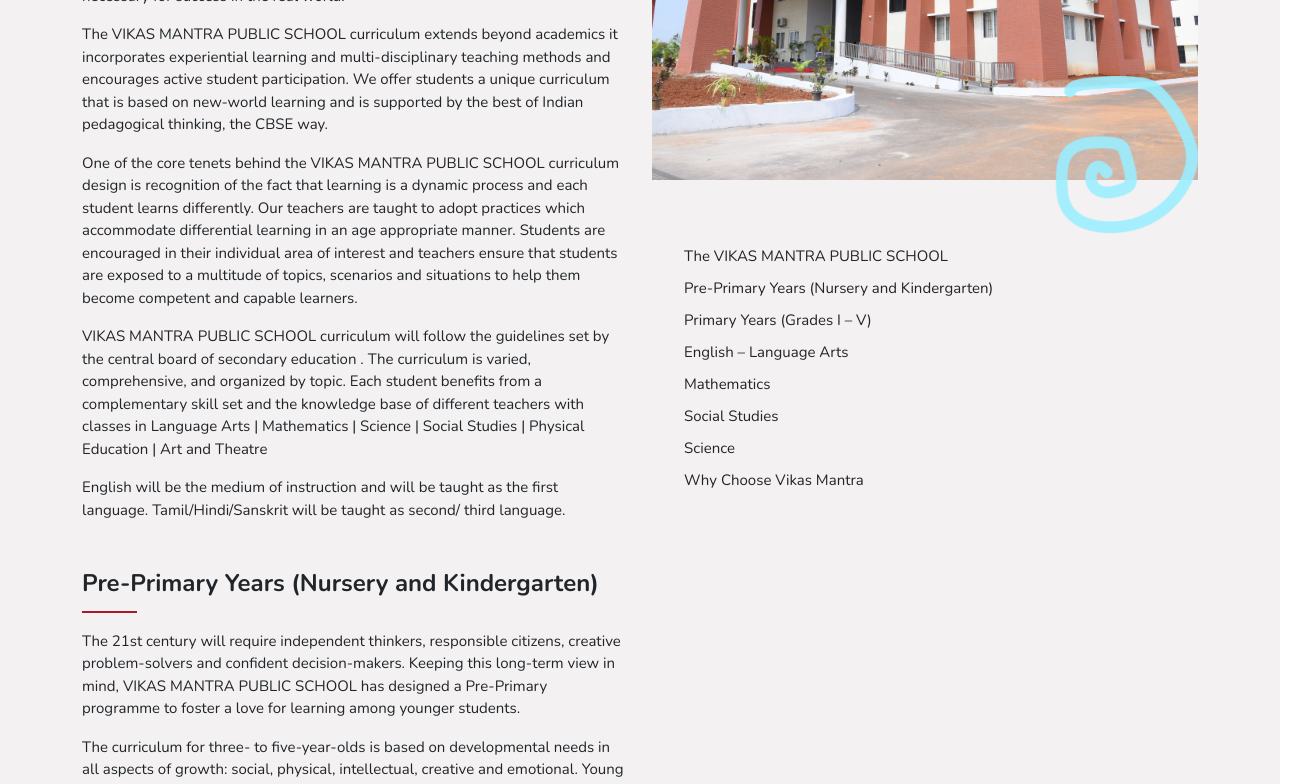
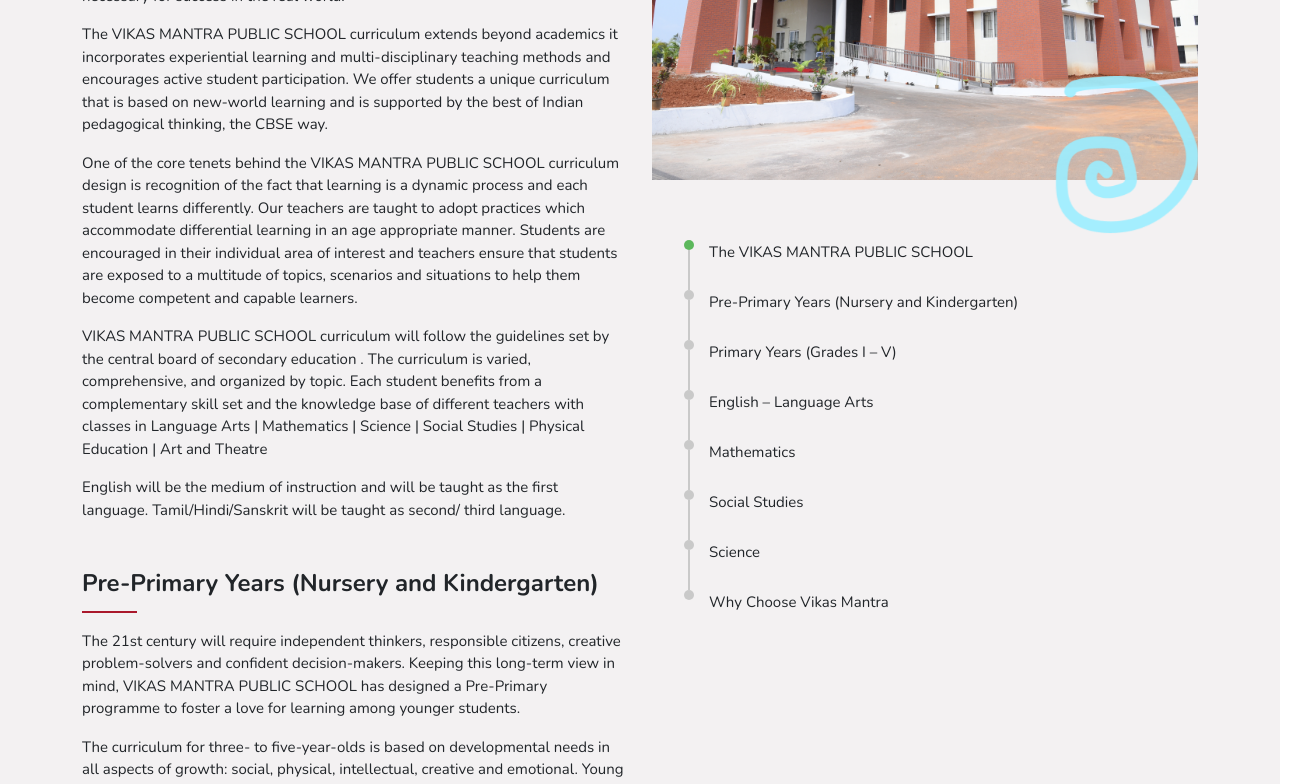
Before and after one commit to preethi-benfy/vikas-mantra-new, a Next.js app: page /learning/curriculum in a window 1280 px wide. Shown: the part 521-1305 px from the top of the page, 1314 px wide, since content can reach past the window. Built offline with nearby package versions, Linux system fonts and the light colour scheme.

Commit message:
learning optimized

```diff
--- a/pages/enquiry-form/style.module.css
+++ b/pages/enquiry-form/style.module.css
@@ -12,7 +12,7 @@
     content: "";
     position: absolute;
     top: -47px;
-    left: 61px;
+    left: 104px;
     width: 100%;
     height: 100%;
     background: url(/assets/vectors/Vector.png);
@@ -25,7 +25,7 @@
     content: "";
     position: absolute;
     top: 140px;
-    right: 536px;
+    right: 576px;
     width: 100%;
     height: 100%;
     background: url(/assets/vectors/vector12.png);
--- a/pages/learning/curriculum/index.js
+++ b/pages/learning/curriculum/index.js
@@ -1,62 +1,92 @@
-import React from 'react'
-import styles from "./style.module.css"
+import React, { useEffect } from 'react'
+import styles from './style.module.css'
 import { FontAwesomeIcon } from '@fortawesome/react-fontawesome'
 import { faHouse } from '@fortawesome/free-solid-svg-icons'
 import Link from 'next/link'
 
 
-function Curriculum() {
+function Learning() {
 
+  function progressClick(e) {
+    const progressLink = e.target.closest('li')
+    const progressLinkNode = e.target.parentNode.parentNode.previousSibling
+    progressLink.classList.add('green')
+    progressLink.classList.remove('grey')
+    progressLink.classList.add('activated')
+    progressLinkNode.classList.add('dividerActivated')
+  }
+
+  useEffect(() => {
+    var list = document.getElementById('progress'),
+      next = document.getElementById('next'),
+      clear = document.getElementById('clear'),
+      children = list.children,
+      completed = 0
+    // simulate activating a node
+    next.addEventListener(
+      'click',
+      function () {
+        // count the number of completed nodes.
+        completed = completed === 0 ? 1 : completed + 2
+        if (completed > children.length) return
+        // for each node that is completed, reflect the status
+        // and show a green color!
+        for (var i = 0; i < completed; i++) {
+          console.log(children[i].children[0])
+          children[i].children[0].classList.remove('grey')
+          children[i].children[0].classList.add('green')
+          // if this child is a node and not divider,
+          // make it shine a little more
+          if (i % 2 === 0) {
+            children[i].children[0].classList.add('activated')
+          }
+        }
+      },
+      false
+    )
+    // clear the activated state of the markers
+    clear.addEventListener(
+      'click',
+      function () {
+        for (var i = 0; i < children.length; i++) {
+          children[i].children[0].classList.remove('green')
+          children[i].children[0].classList.remove('activated')
+          children[i].children[0].classList.add('grey')
+        }
+        completed = 0
+      },
+      false
+    )
+  }, [])
   return (
-
     <>
-
       <section className='pt-4'>
-
         <div className='container position-relative'>
-
           <div className='row'>
-
             <div className='col-md-12'>
-                            <FontAwesomeIcon icon={faHouse} className={styles.homeIcon} />
-                            |
+              <FontAwesomeIcon icon={faHouse} className={styles.homeIcon} />|
               <a className='mx-2'>Learning</a>
-
             </div>
-
           </div>
-
         </div>
-
       </section>
-
       <section className={'pt60' + ' ' + 'pb60'}>
-
         <div className='container'>
-
           <div className='row'>
-
             <div className='col-md-5'>
-
-                            <h2>Curriculum </h2>
-
+              <h2>Curriculum</h2>
             </div>
-
           </div>
-
         </div>
-
       </section>
-
-            <section className={'greybg' + ' ' + 'pt60' + ' ' + 'pb60' + ' ' + 'bglogo'}>
-
+      <section
+        className={'greybg' + ' ' + 'pt60' + ' ' + 'pb60' + ' ' + 'bglogo'}>
         <div className='container'>
-
           <div className='row'>
 
           <div className='col-md-6'>
 
-                            <div className='mb-5' id='holistic-approach'>
+            <div className='mb-5' id='vikas-mantra'>
 
                 <h4 className='ulineRed'>The VIKAS MANTRA PUBLIC SCHOOL </h4>
 
@@ -74,7 +104,7 @@
 
             </div>
 
-                            <div className='mb-5' id='local-app'>
+            <div className='mb-5' id='pre-primary-years'>
 
                 <h4 className='ulineRed'>Pre-Primary Years (Nursery and Kindergarten)</h4>
 
@@ -88,7 +118,7 @@
 
             </div>
 
-                            <div className='mb-5' id='recognizing'>
+            <div className='mb-5' id='why-us'>
 
                 <h4 className='ulineRed'>WHY CHOOSE  VIKAS MANTRA?</h4>
 
@@ -100,48 +130,124 @@
         </div>
 
             <div className={'col-md-6'}>
+              <div className='imgUp'>
+                <img
+                  src='/assets/school-building.png'
+                  alt='image'
+                  className='img-fluid'
+                />
+              </div>
+              <div className={'sticky-sidebar' + ' ' + 'pt60'}>
+                <ul id='progress'>
 
-                            <div className='imgUp'>
-
-                                <img src='/assets/school-building.png' alt="image" className='img-fluid' />
-
-                            </div>
-
-                            <div className={'sticky-sidebar' + ' ' + 'pt60'}>
-
-                                <ul className={styles.progress} id={styles.progress}>
+                  <li className={'node' + ' ' + 'green'}>
+                    <Link href='#vikas-mantra' legacyBehavior><a><p> The  VIKAS MANTRA PUBLIC SCHOOL</p></a></Link>
+                  </li>
 
                   <li>
-                                        <Link href='/learning/curriculum'>The  VIKAS MANTRA PUBLIC SCHOOL</Link>
+                    <div className={'divider' + ' ' + 'grey'}></div>
                   </li>
 
-                                    <li>Pre-Primary Years (Nursery and Kindergarten)</li>
+                  <Link legacyBehavior href='#pre-primary-years'>
+                    <a onClick={(e) => progressClick(e)}>
+                      <li className={'node' + ' ' + 'grey'}>
+                        <p>Pre-Primary Years (Nursery and Kindergarten)</p>
+                      </li>
+                    </a>
+                  </Link>
 
-                                    <li>Primary Years (Grades I – V)</li>
+                  <li>
+                    <div className={'divider' + ' ' + 'grey'}></div>
+                  </li>
 
-                                    <li>English – Language Arts</li>
+                  <Link legacyBehavior href='#'>
+                    <a onClick={(e) => progressClick(e)}>
+                      <li className={'node' + ' ' + 'grey'}>
+                        <p>Primary Years (Grades I – V)</p>
+                      </li>
+                    </a>
+                  </Link>
 
-                                    <li>Mathematics</li>
+                  <li>
+                    <div className={'divider' + ' ' + 'grey'}></div>
+                  </li>
 
-                                    <li>Social Studies</li>
+                  <Link legacyBehavior href='#'>
+                    <a onClick={(e) => progressClick(e)}>
+                      <li className={'node' + ' ' + 'grey'}>
+                        <p>English – Language Arts</p>
+                      </li>
+                    </a>
+                  </Link>
 
-                                    <li>Science</li>
+                  <li>
+                    <div className={'divider' + ' ' + 'grey'}></div>
+                  </li>
 
-                                    <li>Why Choose Vikas Mantra</li>
+                  <Link legacyBehavior href='#'>
+                    <a onClick={(e) => progressClick(e)}>
+                      <li className={'node' + ' ' + 'grey'}>
+                        <p>Mathematics</p>
+                      </li>
+                    </a>
+                  </Link>
+
+                  <li>
+                    <div className={'divider' + ' ' + 'grey'}></div>
+                  </li>
+
+                  <Link legacyBehavior href='#'>
+                    <a onClick={(e) => progressClick(e)}>
+                      <li className={'node' + ' ' + 'grey'}>
+                        <p>Social Studies</p>
+                      </li>
+                    </a>
+                  </Link>
+
+                  <li>
+                    <div className={'divider' + ' ' + 'grey'}></div>
+                  </li>
+
+                  <Link legacyBehavior href='#'>
+                    <a href='#' onClick={(e) => progressClick(e)}>
+                      <li className={'node' + ' ' + 'grey'}>
+                        <p>Science</p>
+                      </li>
+                    </a>
+                  </Link>
+
+                  <li>
+                    <div className={'divider' + ' ' + 'grey'}></div>
+                  </li>
+
+                  <Link legacyBehavior href='#'>
+                    <a onClick={(e) => progressClick(e)}>
+                      <li className={'node' + ' ' + 'grey'}>
+                        <p>Why Choose Vikas Mantra</p>
+                      </li>
+                    </a>
+                  </Link>
+
 
                 </ul>
-
+                <input
+                  type='button'
+                  value='Next'
+                  id='next'
+                  className='d-none'
+                />
+                <input
+                  type='button'
+                  value='Clear'
+                  id='clear'
+                  className='d-none'
+                />
               </div>
-
             </div>
-
           </div>
-
         </div>
-
       </section>
     </>
   )
 }
-
-export default Curriculum
+export default Learning
--- a/styles/globals.css
+++ b/styles/globals.css
@@ -236,7 +236,7 @@
 .imgUp::before{content: "";
   position: absolute;
   top: -203px;
-    left: 73px;
+    left: 116px;
     width: 100%;
     height: 100%;
     background: url(/assets/vectors/Vector.png);
@@ -317,5 +317,14 @@
 
  .m-pt40{padding-top: 40px;}
 
+ #progress li p {
+  width: 225px;
+  margin-left: 25px;
+}
+
+.imgUp::before{left: 11px;}
+
+.imgUp img {margin-top: 0;}
+
 
 }
```
Also changed, not shown: pages/learning/online-classes/style.module.css (+9 -0 lines). Lines whose indentation alone changed are shown as unchanged.
